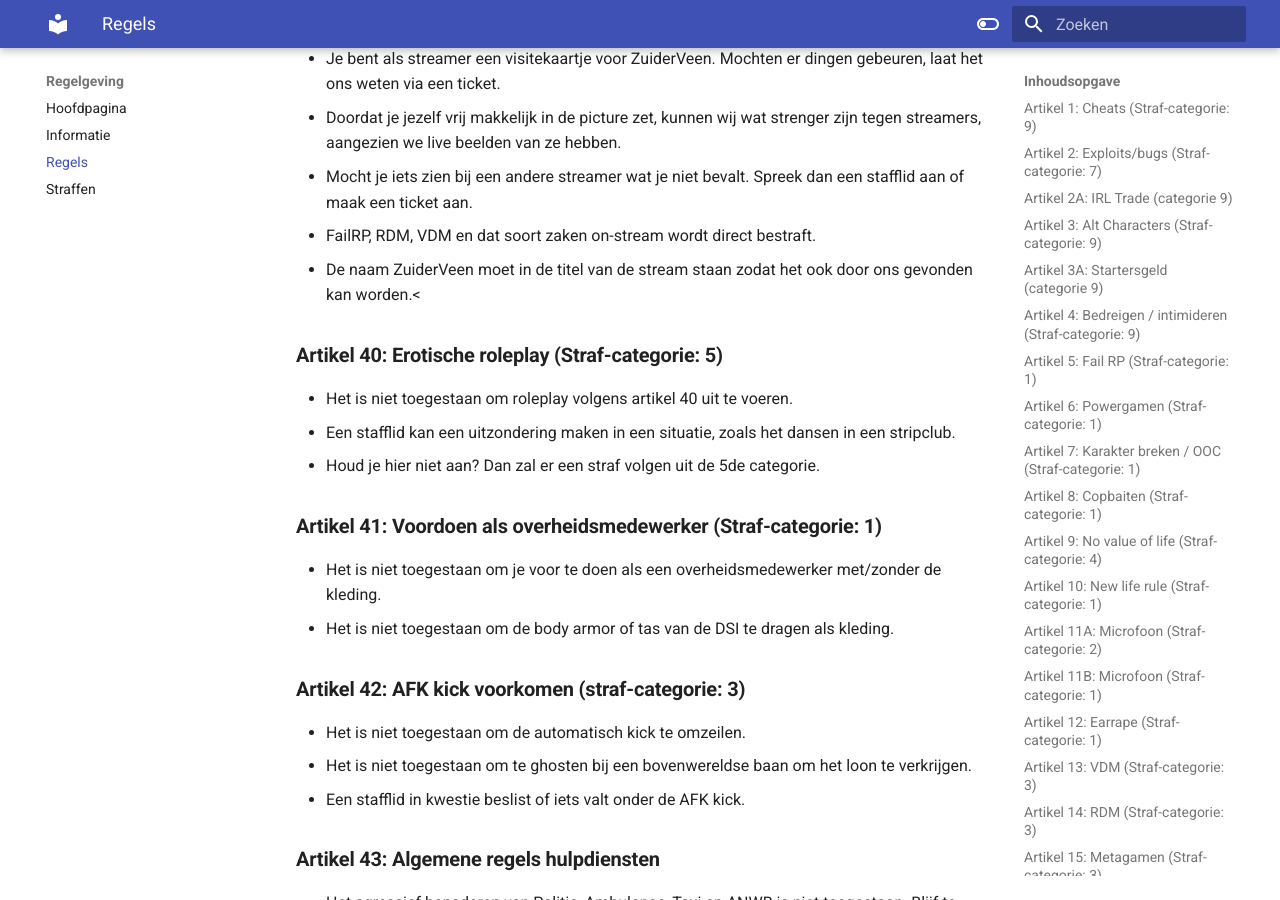
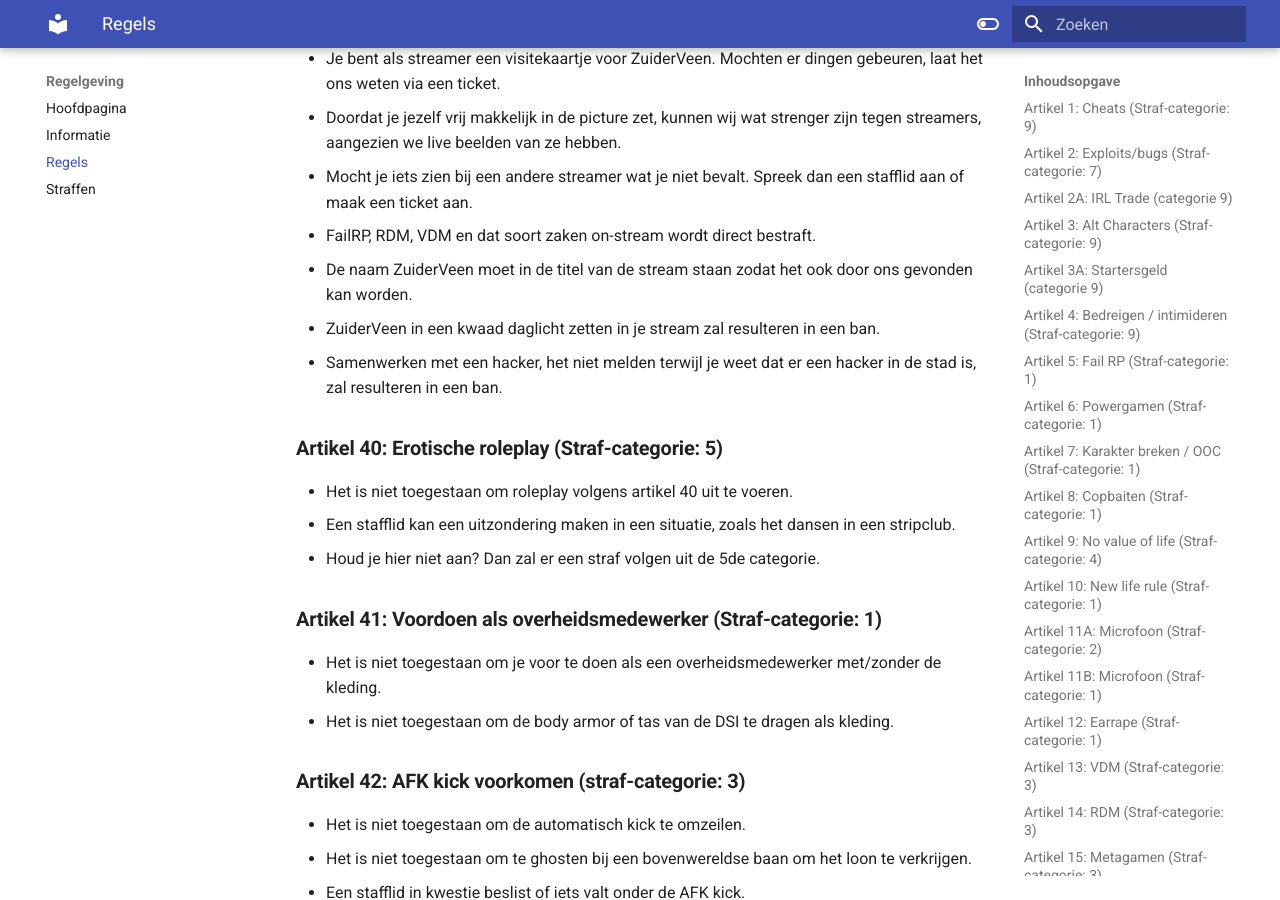
Before and after one commit to ZuiderVeenRP/apv, an MkDocs documentation site: the page built from docs/algemeen.md, in a window 1280 px wide and 900 px high, scrolled down 15519 px. Built offline with MkDocs 1.6.1 and Material for MkDocs 9.7.7, drawn with Linux system fonts in a browser that asks for light colours; comment, search, counter and statistics services are not loaded.

Commit message:
Update algemeen.md

```diff
--- a/docs/algemeen.md
+++ b/docs/algemeen.md
@@ -356,7 +356,9 @@
 - Doordat je jezelf vrij makkelijk in de picture zet, kunnen wij wat strenger zijn tegen streamers, aangezien we live beelden van ze hebben.
 - Mocht je iets zien bij een andere streamer wat je niet bevalt. Spreek dan een stafflid aan of maak een ticket aan.
 - FailRP, RDM, VDM en dat soort zaken on-stream wordt direct bestraft.
-- De naam ZuiderVeen moet in de titel van de stream staan zodat het ook door ons gevonden kan worden.<
+- De naam ZuiderVeen moet in de titel van de stream staan zodat het ook door ons gevonden kan worden.
+- ZuiderVeen in een kwaad daglicht zetten in je stream zal resulteren in een ban.
+- Samenwerken met een hacker, het niet melden terwijl je weet dat er een hacker in de stad is, zal resulteren in een ban.
 
 ### **Artikel 40: Erotische roleplay (Straf-categorie: 5)**
 - Het is niet toegestaan om roleplay volgens artikel 40 uit te voeren.
```
